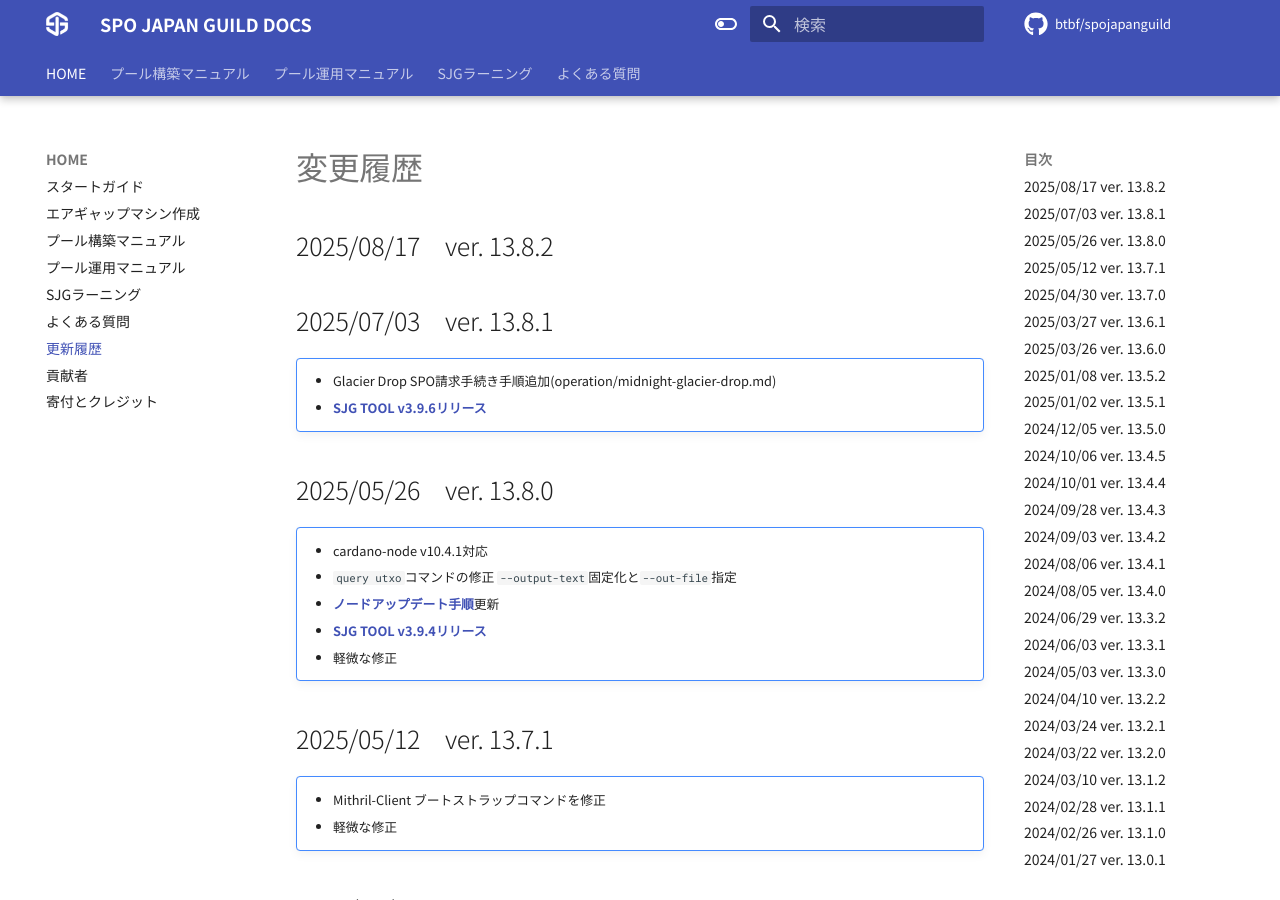
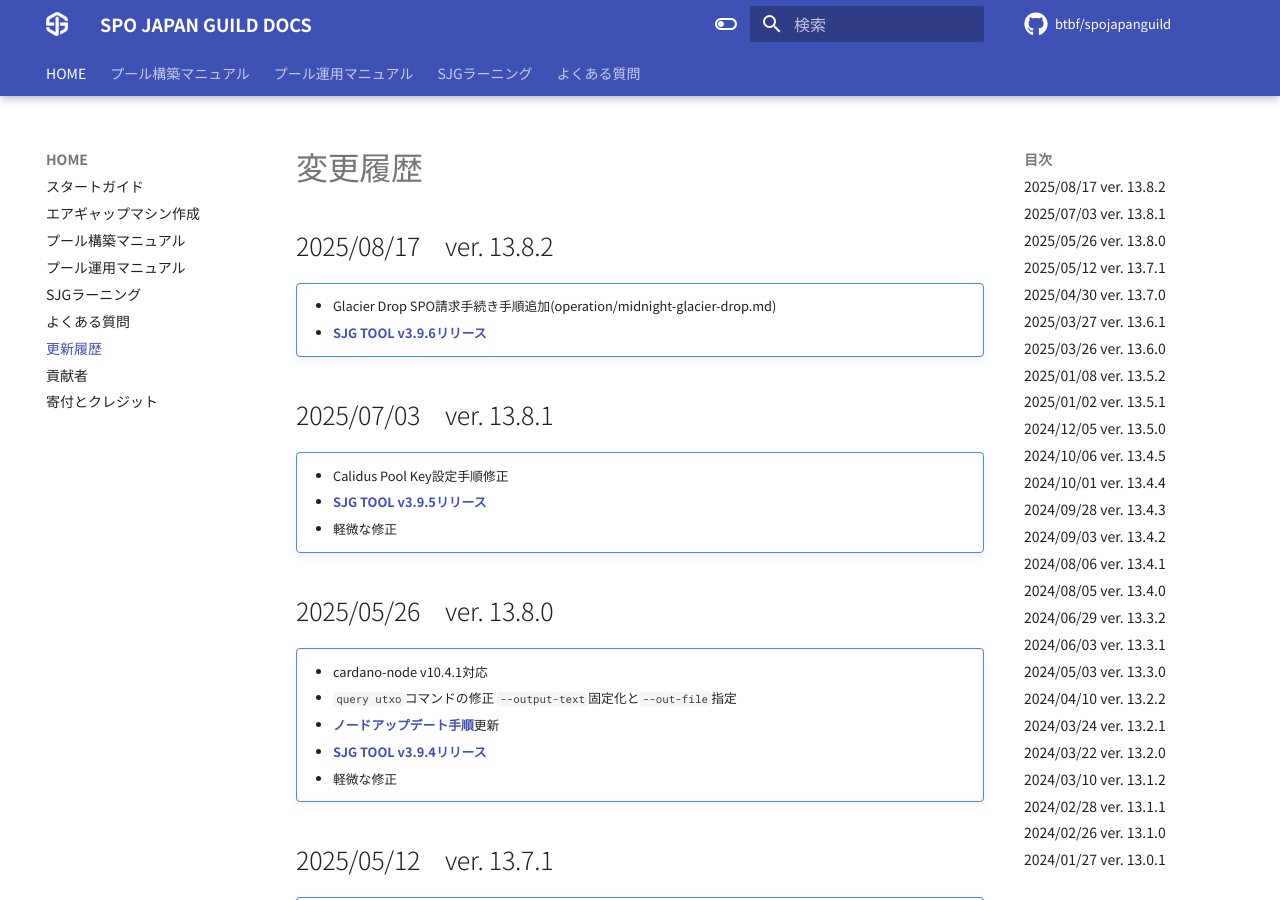
Before and after one commit to btbf/spojapanguild, an MkDocs documentation site: the page built from docs/changelogs.md, in a window 1280 px wide and 900 px high. Built offline with MkDocs 1.6.1 and Material for MkDocs 9.7.7, drawn with Linux system fonts in a browser that asks for light colours; comment, search, counter and statistics services are not loaded.

Commit message:
fix changelog

```diff
--- a/docs/changelogs.md
+++ b/docs/changelogs.md
@@ -1,11 +1,15 @@
 # 変更履歴
 
 ## 2025/08/17　ver. 13.8.2
+!!! note ""
+    * Glacier Drop SPO請求手続き手順追加(operation/midnight-glacier-drop.md)
+    * [**SJG TOOL v3.9.6リリース**](operation/tool.md)
 
 ## 2025/07/03　ver. 13.8.1
 !!! note ""
-    * Glacier Drop SPO請求手続き手順追加(operation/midnight-glacier-drop.md)
-    * [**SJG TOOL v3.9.6リリース**](operation/tool.md)
+    * Calidus Pool Key設定手順修正
+    * [**SJG TOOL v3.9.5リリース**](operation/tool.md)
+    * 軽微な修正
 
 ## 2025/05/26　ver. 13.8.0
 !!! note ""
```
